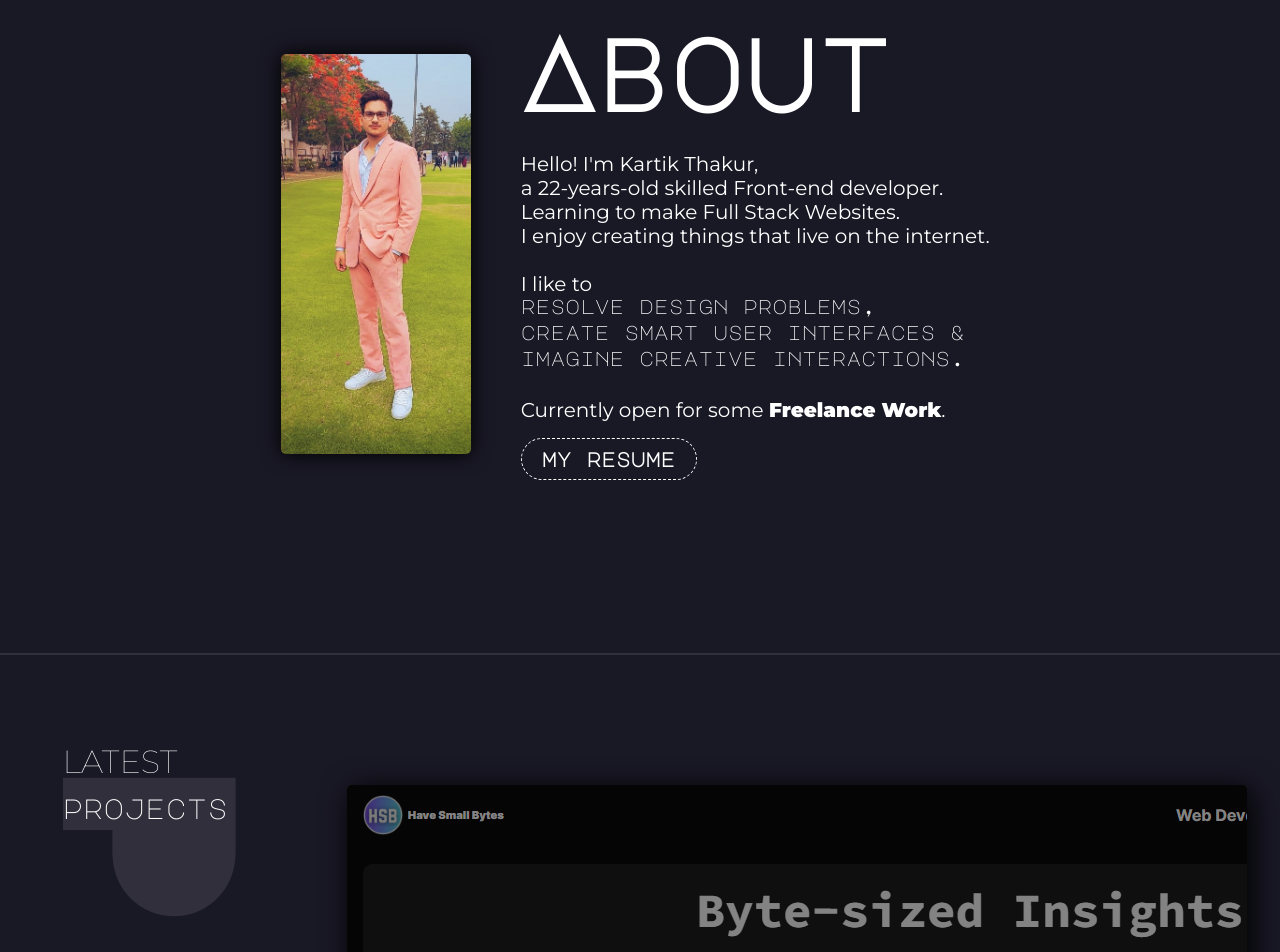
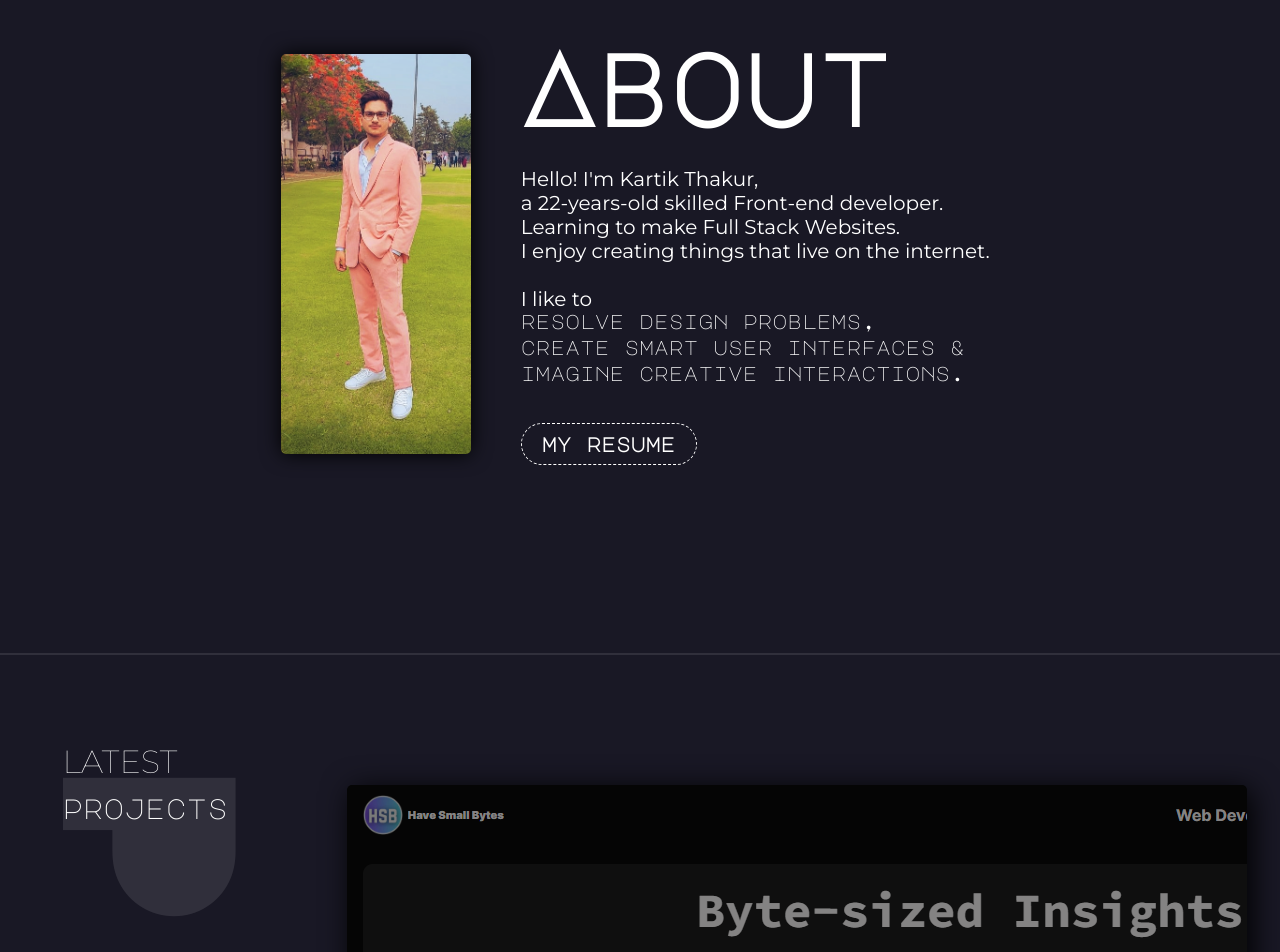
Before and after one commit to kartikth40/portfolio, a React (Create React App) app: page / in a window 1280 px wide. Shown: the part 945-1897 px from the top of the page. Built offline with nearby package versions, Linux system fonts and the light colour scheme.

Commit message:
updated about section

```diff
--- a/src/components/About/index.js
+++ b/src/components/About/index.js
@@ -35,7 +35,7 @@ function About() {
             <span>create smart user interfaces &</span>
             <span>imagine creative interactions.</span>
             <br />
-            Currently open for some <span>Freelance Work</span>.
+            {/* Currently open for some <span>Freelance Work</span>. */}
             <StyledLink
               href="/files/myResume.pdf"
               target="_blank"
--- a/src/components/About/styles.js
+++ b/src/components/About/styles.js
@@ -79,10 +79,7 @@ const MainContect = styled.div`
     font-weight: 900;
     display: inline-block;
   }
-  &:hover #giphy {
-    opacity: 1;
-    bottom: 0%;
-  }
+
   @media screen and ${device.tablet} {
     & h3 {
       font-size: 4rem;
@@ -105,6 +102,10 @@ const StyledLink = styled.a`
   text-decoration: none;
   width: max-content;
   margin-top: 10px;
+  &:hover #giphy {
+    opacity: 1;
+    bottom: 0%;
+  }
 `
 
 const StyledText = styled.span`
```
